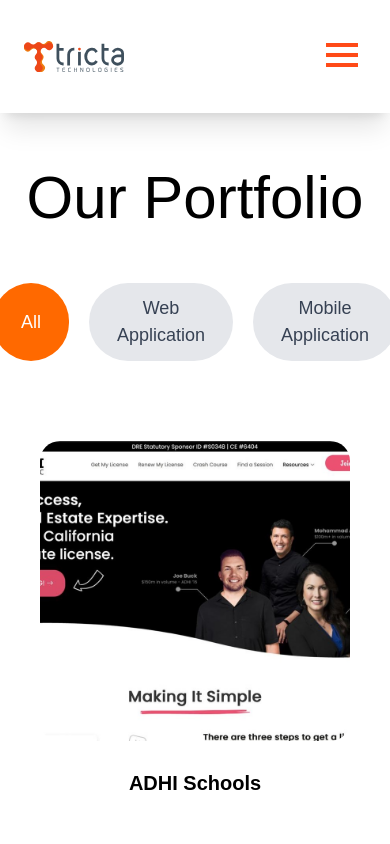
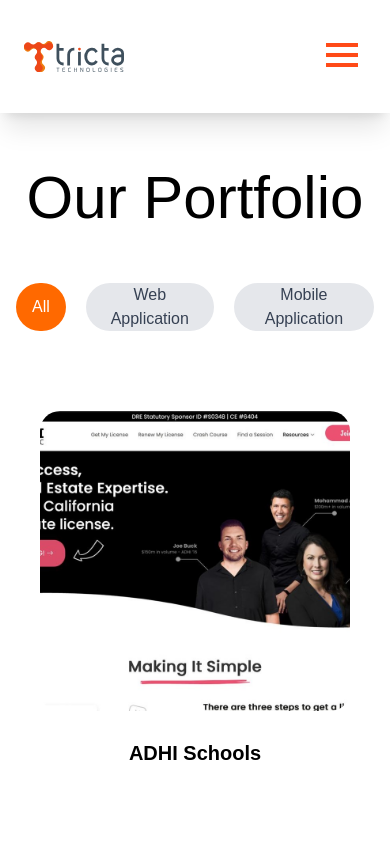
Before and after one commit to devikaupendran/t-website, a React (Vite) app: page /portfolio in a window 390 px wide. Shown: the top 844 px of the page. Built offline with nearby package versions, Linux system fonts and the light colour scheme.

Commit message:
adjusted the padding in mobile view

```diff
--- a/src/pages/Portfolio.jsx
+++ b/src/pages/Portfolio.jsx
@@ -26,17 +26,20 @@ const Portfolio = () => {
 
             {/* Category Filter */}
             <div className="text-center mt-10">
-                <div className="flex justify-center gap-5">
-                    {categories.map((category) => (
+                <div className="flex flex-column xl:flex-row justify-center gap-5 mx-4">
+                    {
+                        categories.map((category) => (
+
                             <button
                                 key={category}
                                 onClick={() => handleCategoryChange(category)}
-                            className={`px-7 py-3 rounded-full text-[18px] font-medium cursor-pointer
+                                className={`px-4 xl:px-7 xl:py-3 rounded-full xl:text-[18px] font-medium cursor-pointer
                                 ${selectedCategory === category ? 'bg-orange-500 text-white' : 'bg-gray-200 text-gray-700'}`}
                             >
                                 {category}
                             </button>
-                    ))}
+                        ))
+                    }
                 </div>
             </div>
 
```
Lines whose indentation alone changed are shown as unchanged.
